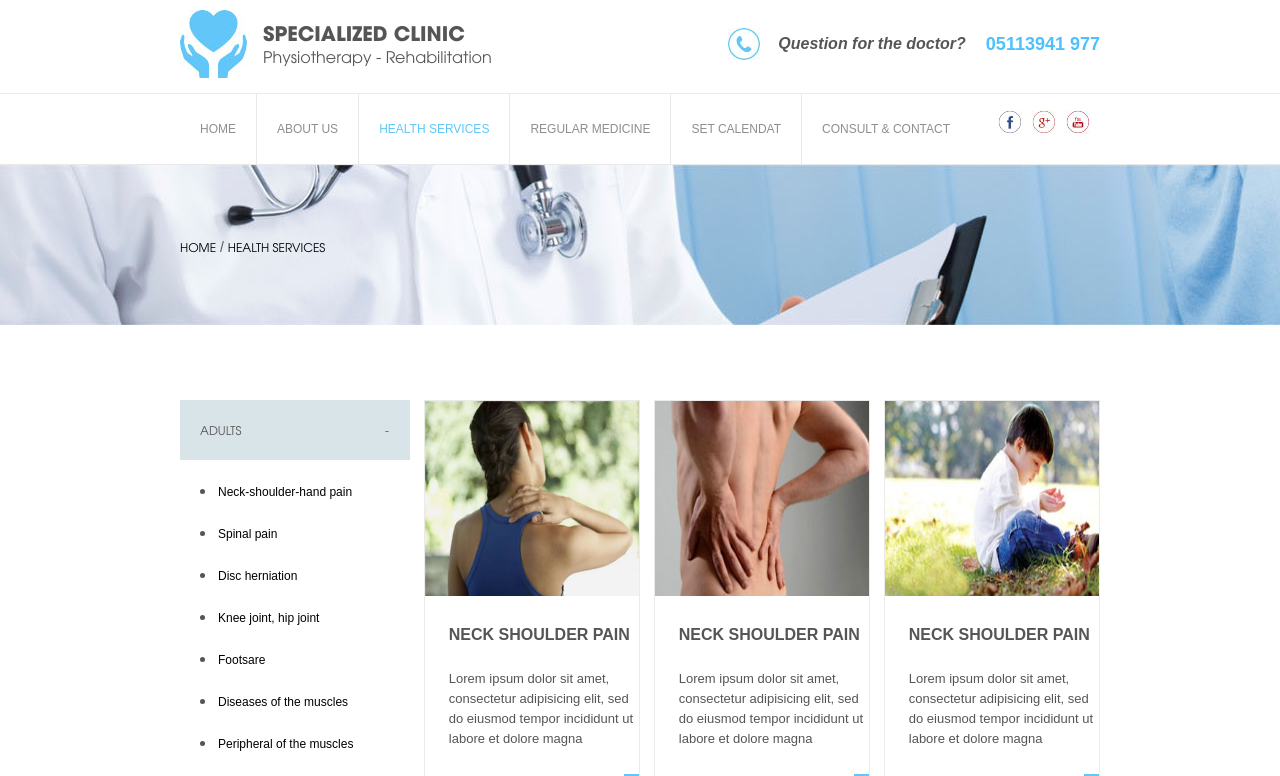
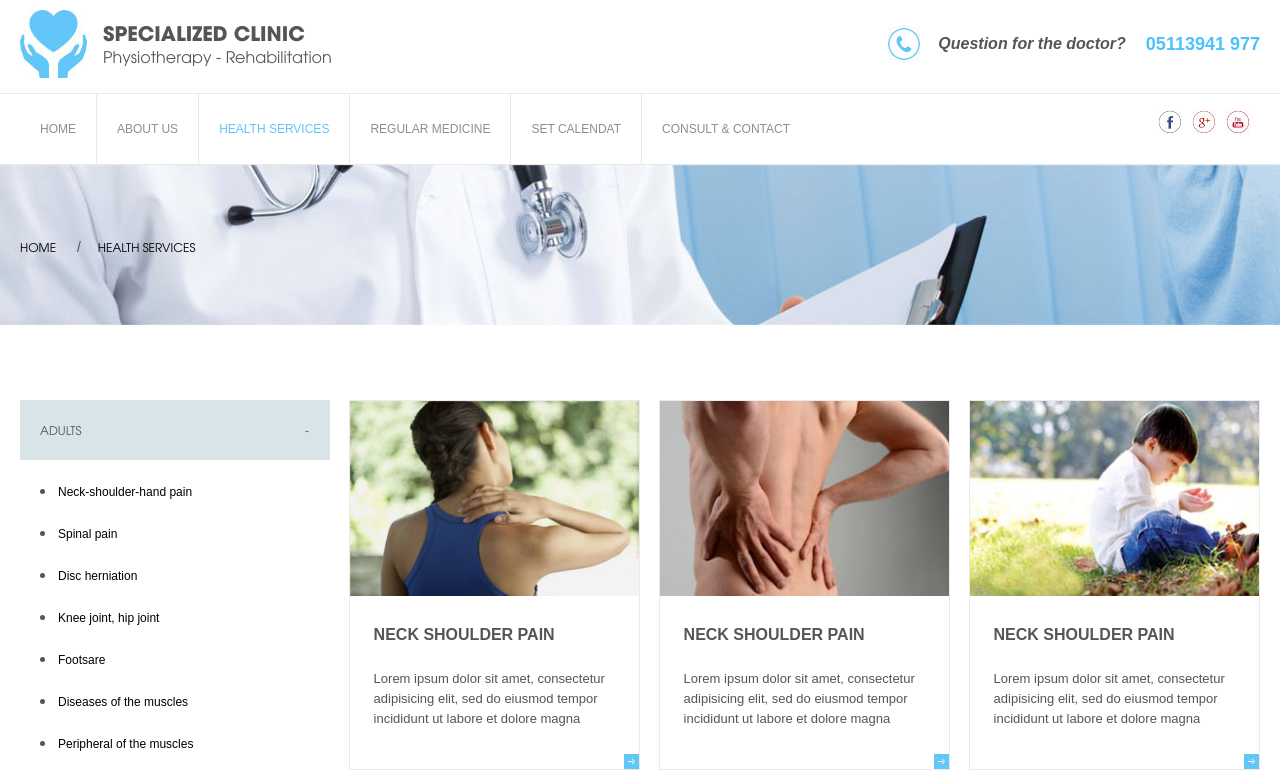
Before and after one commit to at-oanhung/AT-OanhUngTT-FE-Basic, a plain HTML site: page Css-Day-1/index.html in a window 1280 px wide. Shown: the top 776 px of the page. Drawn offline with Linux system fonts and the light colour scheme.

Commit message:
Update breadscrumb

```diff
--- a/Css-Day-1/css/index.css
+++ b/Css-Day-1/css/index.css
@@ -4,12 +4,18 @@
 
 .container {
   width: 100%;
-  padding: 0 180px;
+  max-width: 1240px;
+  margin: 0 auto;
 }
 
 .section-header {
   display: flex;
   padding: 10px 0 15px;
+}
+
+.section-header > div {
+  display: flex;
+  justify-content: space-between;
 }
 
 .header-left .logo {
@@ -101,9 +107,20 @@
   height: 160px;
 }
 
-.section-banner div {
+.section-banner .list-breadcrumb {
   position: absolute;
   top: 45%;
+  list-style-type: none;
+  display: flex;
+}
+
+.section-banner .breadcrumb-item::after {
+  content: "/";
+  padding: 0 17px;
+}
+
+.section-banner .breadcrumb-item:last-child::after{
+  content: "";
 }
 
 .section-banner a {
--- a/Css-Day-1/index.html
+++ b/Css-Day-1/index.html
@@ -11,7 +11,7 @@
   <header class="page-header">
     <section class="section-header clr">
       <div class="container">
-        <div class="header-left fl-left clr">
+        <div class="header-left clr">
           <div class="logo clr">
             <img src="./images/logo.jpg" alt="Logo" class="fl-left">
             <div class="content fl-right">
@@ -20,13 +20,12 @@
             </div>
           </div>
         </div>
-        <div class="header-right fl-right">
+        <div class="header-right">
           <p>Question for the doctor?</p>
           <a href="#">05113941 977</a>
         </div>
       </div>
     </section>
-
 
     <section class="section-menu clr">
       <div class="container">
@@ -80,9 +79,17 @@
   <main class="page-main">
     <section class="section-banner clr">
       <div class="container">
-        <a href="#" title="HOME">HOME</a>
+        <ul class="list-breadcrumb">
+          <li class="breadcrumb-item">
+            <a class="breadcrumb-link" href="#" title="HOME">HOME</a>
+          </li>
+          <li class="breadcrumb-item active">
+            <a class="breadcrumb-link" title="HEALTH SERVICES">HEALTH SERVICES</a>
+          </li>
+        </ul>
+        <!-- <a href="#" title="HOME">HOME</a>
         /
-        <a href="#" title="HEALTH SERVICES">HEALTH SERVICES</a>
+        <a href="#" title="HEALTH SERVICES">HEALTH SERVICES</a> -->
       </div>
     </section>
     <div class="main-content clr">
@@ -294,7 +301,7 @@
 
         <section class="section-connect fl-left">
           <h4 class="title">
-            ABOUT US
+            Social Connection
           </h4>
           <div class="content">
             <ul>
```
